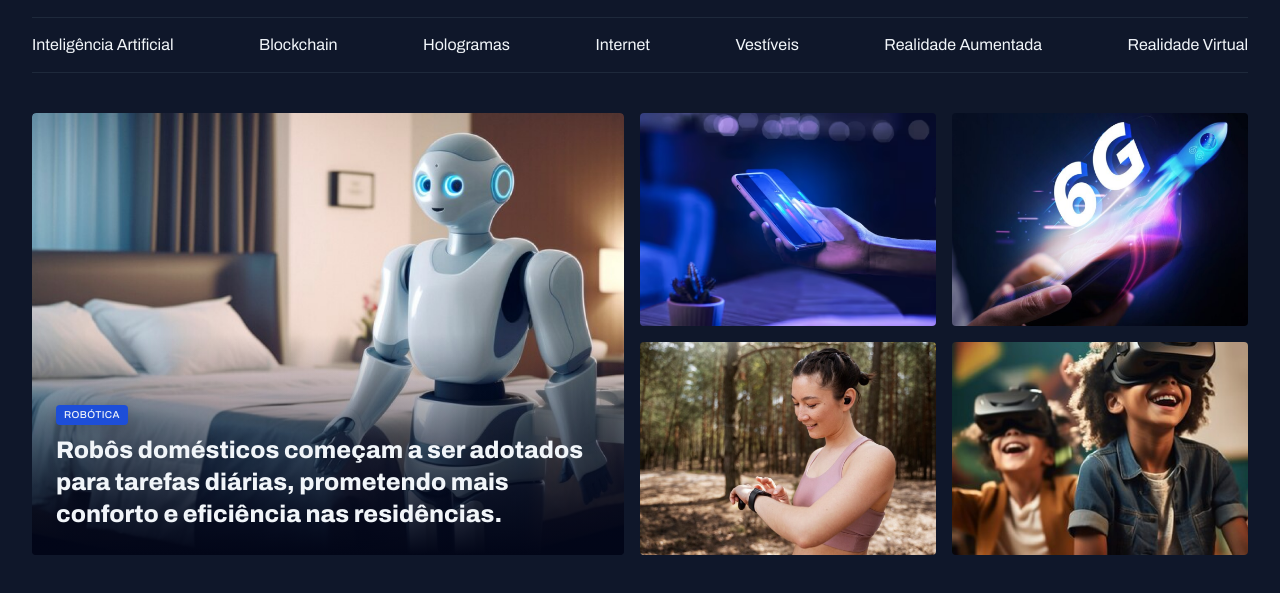
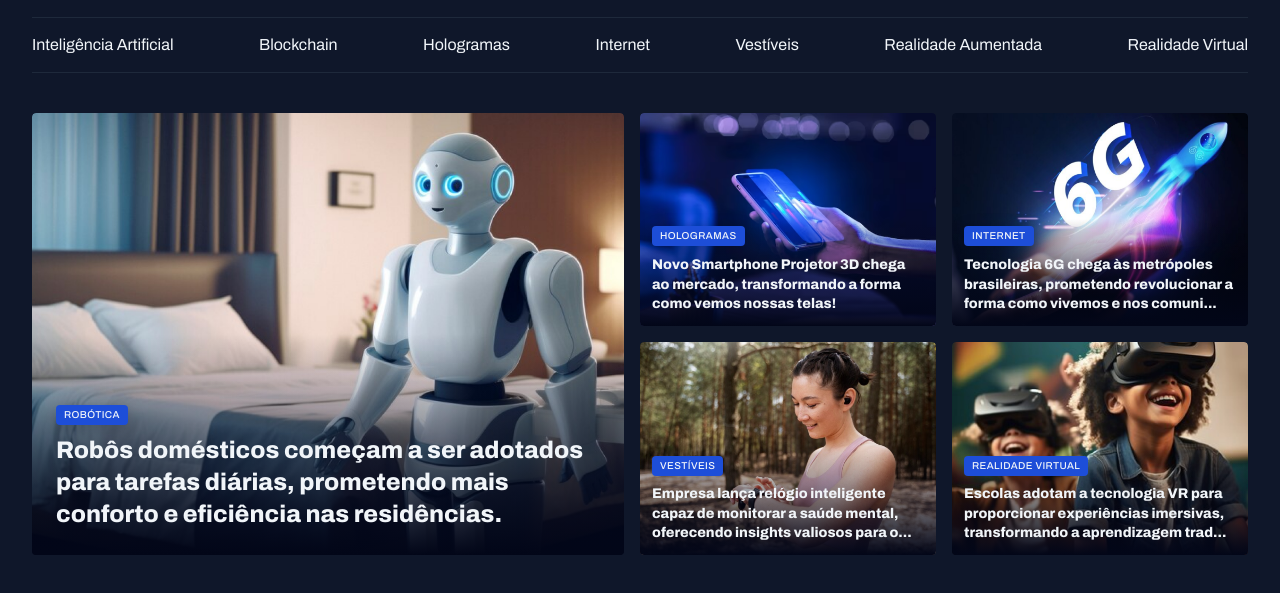
Before and after one commit to BrazDv/Portal-de-Noticias, a plain HTML site: page index.html in a window 1280 px wide. Shown: the part 55-648 px from the top of the page. Drawn offline with Linux system fonts and the light colour scheme.

Commit message:
Finalizando a seção de destaques.

```diff
--- a/index.html
+++ b/index.html
@@ -41,8 +41,7 @@
   <main class="container">
     <section id="featured" class="grid grid-flow-col gap-16">
       <figure class="card">
-        <img src="./assets/images/Image 01.png" alt="">
-
+        <img src="./assets/images/Image 01.png" alt="Robôs domésticos começam a ser adotados para tarefas diárias, prometendo mais conforto e eficiência nas residências.">
         <figcaption>
           <span class="content-tag">Robótica</span>
           <h2 class="text-2xl">
@@ -51,18 +50,47 @@
         </figcaption>
       </figure>
       <figure class="grid grid-cols-2 gap-16">
-        <figure>
-        <img src="./assets/images/Image 02.png" alt="">
+        <figure class="card">
+          <img src="./assets/images/Image 02.png" alt="Novo Smartphone Projetor 3D chega ao mercado, transformando a forma como vemos nossas telas!">
+
+          <figcaption>
+           <span class="content-tag">Hologramas</span>
+           <h2 class="text-lg">
+            Novo Smartphone Projetor 3D chega ao mercado, transformando a forma como vemos nossas telas!
+           </h2>
+         </figcaption>
         </figure>
-       <figure>
-        <img src="./assets/images/Image 03.png" alt="">
-       </figure>
-       <figure>
-        <img src="./assets/images/Image 04.png" alt="">
-       </figure>
-       <figure>
-        <img src="./assets/images/Image 05.png" alt="">
-       </figure>
+
+        <figure class="card">
+         <img src="./assets/images/Image 03.png" alt="Tecnologia 6G chega às metrópoles brasileiras, prometendo revolucionar a forma como vivemos e nos comunicamos.">
+
+         <figcaption>
+          <span class="content-tag">Internet</span>
+          <h2 class="text-lg">
+            Tecnologia 6G chega às metrópoles brasileiras, prometendo revolucionar a forma como vivemos e nos comuni...
+          </h2>
+         </figcaption>
+        </figure>
+
+        <figure class="card">
+         <img src="./assets/images/Image 04.png" alt="Empresa lança relógio inteligente capaz de monitorar a saúde mental, oferecendo insights valiosos para o bem-estar pessoal.">
+         <figcaption>
+          <span class="content-tag">Vestíveis</span>
+          <h2 class="text-lg">
+            Empresa lança relógio inteligente capaz de monitorar a saúde mental, oferecendo insights valiosos para o...
+          </h2>
+         </figcaption>
+        </figure>
+
+        <figure class="card">
+         <img src="./assets/images/Image 05.png" alt="Escolas adotam a tecnologia VR para proporcionar experiências imersivas, transformando a aprendizagem tradicional.">
+         <figcaption>
+          <span class="content-tag">Realidade Virtual</span>
+          <h2 class="text-lg">
+            Escolas adotam a tecnologia VR para proporcionar experiências imersivas, transformando a aprendizagem trad...
+          </h2>
+         </figcaption>
+        </figure>
       </figure>
     </section>
   </main>
--- a/styles/sections.css
+++ b/styles/sections.css
@@ -25,6 +25,10 @@
     bottom: 0;
     padding: 24px;
 
+    &:has(.text-lg){
+      padding: 12px;
+    }
+
     h2 {
       margin-top: 8px;
     }
```
